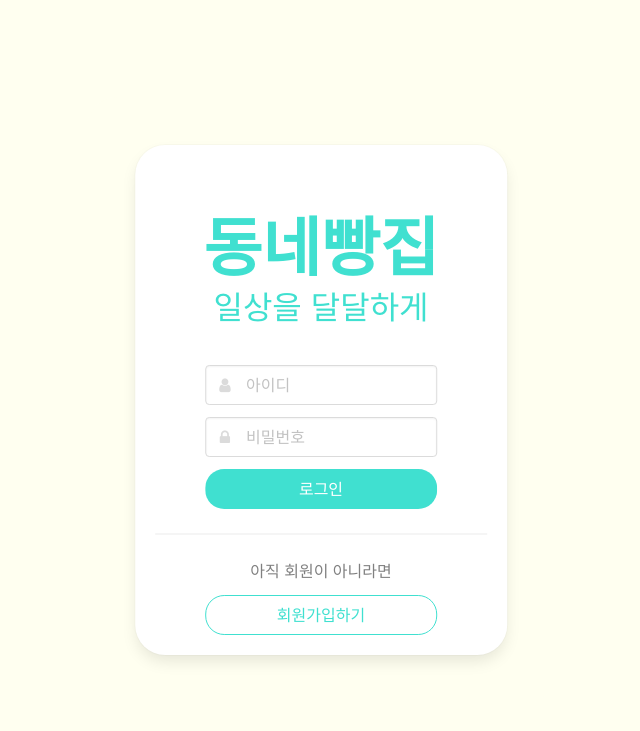
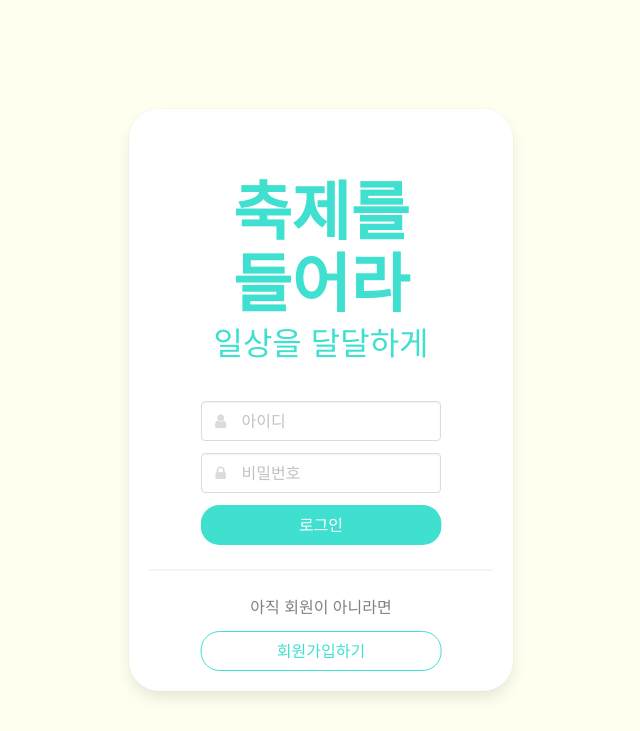
Before and after one commit to 4hsnim/hanghae99_C_11_miniproject, a Flask app: page /join in a window 1280 px wide. Shown: the top 731 px of the page, without its empty margins (319-959 px from the left). Run offline with Flask 2, Linux system fonts and the light colour scheme; some libraries are stand-ins or nearby versions; some web fonts are replaced.

Commit message:
브랜치 테스트 2

```diff
--- a/templates/join.html
+++ b/templates/join.html
@@ -232,7 +232,7 @@
             <article class="media">
                 <div class="media-content">
                     <div class="hero-body has-text-centered" style="padding-bottom:1rem;margin:auto;">
-                        <h1 class="title is-sparta">동네빵집</h1>
+                        <h1 class="title is-sparta">축제를 들어라</h1>
                         <h3 class="subtitle is-sparta">일상을 달달하게</h3>
                     </div>
                     <div class="content">
```
